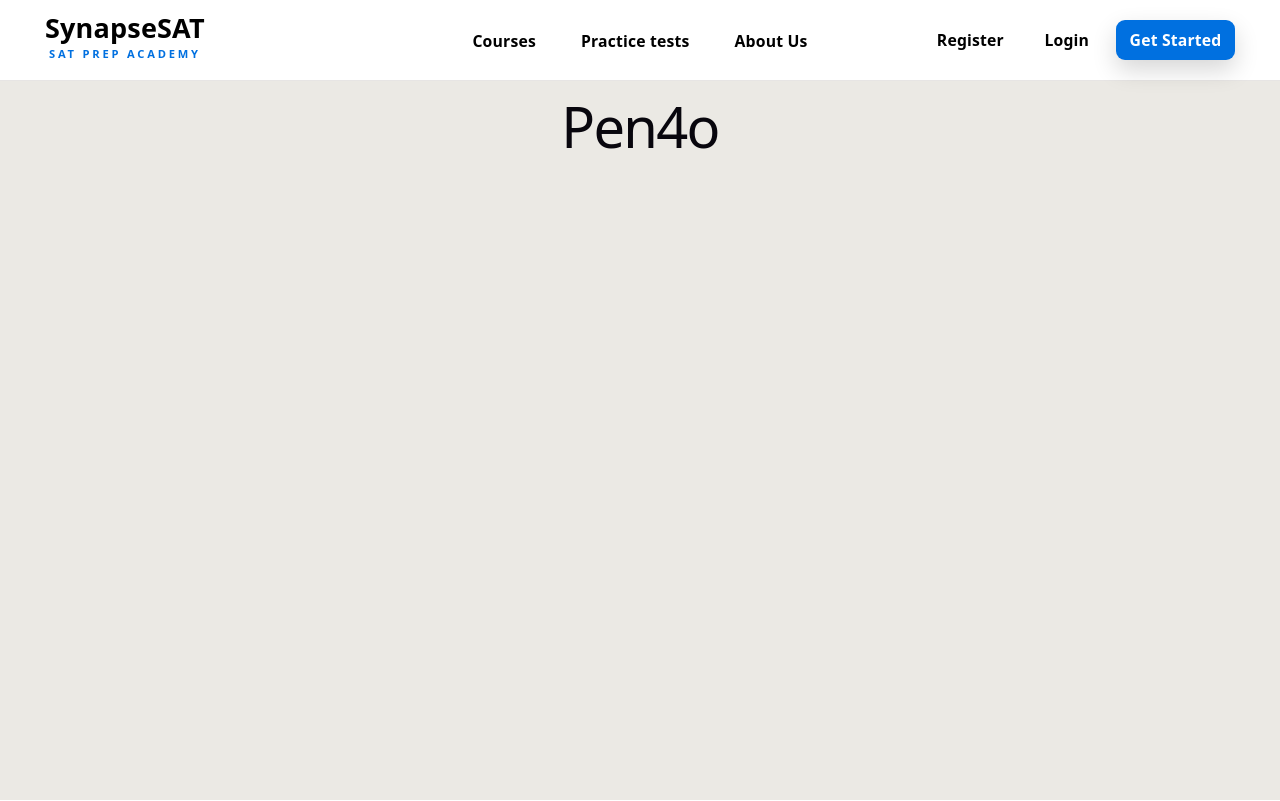
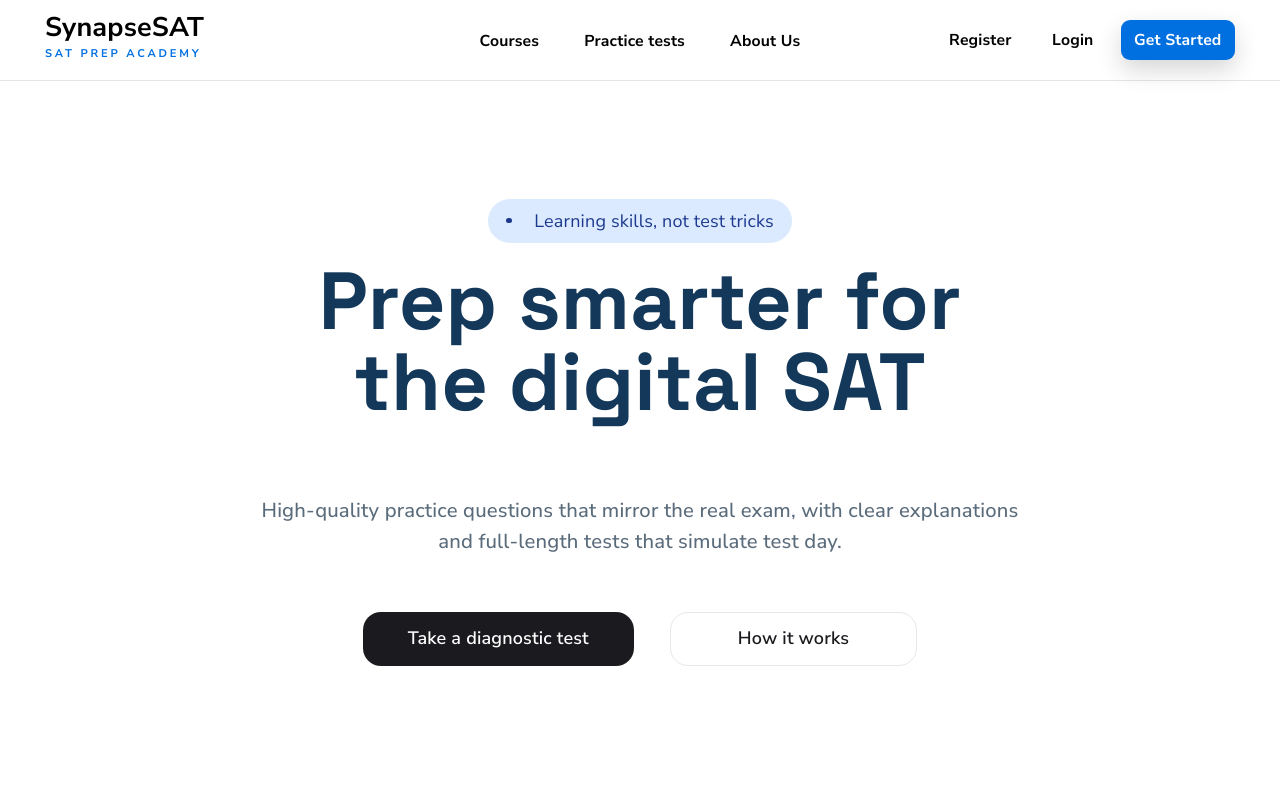
Before and after one commit to alexmehandzhiyska/synapse-sat-fe, a React (Vite) app: page / in a window 1280 px wide. Built offline with nearby package versions, Linux system fonts and the light colour scheme.

Commit message:
fet(home): create landing section

```diff
--- a/index.html
+++ b/index.html
@@ -4,6 +4,9 @@
     <meta charset="UTF-8" />
     <link rel="icon" type="image/svg+xml" href="/favicon.svg" />
     <meta name="viewport" content="width=device-width, initial-scale=1.0" />
+    <link rel="preconnect" href="https://fonts.googleapis.com">
+<link rel="preconnect" href="https://fonts.gstatic.com" crossorigin>
+<link href="https://fonts.googleapis.com/css2?family=Nunito+Sans:wght@400;700;800&display=swap" rel="stylesheet">
     <title>synapse-sat-fe</title>
   </head>
   <body>
--- a/src/components/Home/Home.tsx
+++ b/src/components/Home/Home.tsx
@@ -1,6 +1,18 @@
 const Home = () => {
     return (
-        <h1>Pen4o</h1>
+        <section className="flex flex-col h-[90vh] w-3/5 mx-auto justify-center items-center">
+            <div className="flex justify-between items-center rounded-4xl w-auto mb-4 px-4 py-2 bg-blue-100">
+                <span className="w-1.25 h-1.25 mr-5 rounded-[50%] bg-blue-900"></span>
+                <p className="text-blue-900">Learning skills, not test tricks</p>
+            </div>
+            <h1 className="text-7xl font-['Space_Grotesk'] font-extrabold text-[#13385A] text-center mb-8">Prep smarter for the digital SAT</h1>
+            <p className="text-lg font-medium text-[#5A6B7B] text-center my-8">High-quality practice questions that mirror the real exam, with clear explanations and full-length tests that simulate test day.</p>
+
+            <div className="flex">
+                <button className="btn btn-primary">Take a diagnostic test</button>
+                <button className="btn btn-secondary">How it works</button>
+            </div>
+        </section>
     );
 };
 
--- a/src/components/common/Layout/Header/Header.tsx
+++ b/src/components/common/Layout/Header/Header.tsx
@@ -40,7 +40,7 @@ const Header = () => {
 
                     <a
                         href="/login"
-                        className="relative px-3 py-2 text-sm font-bold text-black transition hover:text-stone-950 after:absolute after:left-0 after:bottom-0 after:h-px after:w-full after:origin-left after:scale-x-0 after:bg-stone-950 after:transition-transform hover:after:scale-x-100"
+                        className="relative px-3 py-2 text-sm font-bold text-black transition after:absolute after:left-0 after:bottom-0 after:h-px after:w-full after:origin-left after:scale-x-0 after:bg-stone-950 after:transition-transform hover:after:scale-x-100"
                     >
                         Login
                     </a>
--- a/src/index.css
+++ b/src/index.css
@@ -1,4 +1,19 @@
+@import url('https://fonts.googleapis.com/css2?family=Arvo:ital,wght@0,400;0,700;1,400;1,700&family=Nunito+Sans:ital,opsz,wght@0,6..12,200..1000;1,6..12,200..1000&family=Space+Grotesk:wght@300..700&display=swap');
 @import "tailwindcss";
+
+@layer components {
+    .btn {
+        @apply inline-flex items-center justify-center min-w-55 h-12 m-4 px-10 rounded-2xl text-base font-semibold transition-all duration-300;
+    }
+
+    .btn-primary {
+        @apply bg-[#1b1b1f] text-white hover:bg-[#43434d];
+    }
+
+    .btn-secondary {
+        @apply border border-gray-200 bg-white text-[#1b1b1f] hover:bg-gray-50;
+    }
+}
 
 :root {
     --text: #6b6375;
@@ -13,7 +28,7 @@
     --shadow:
         rgba(0, 0, 0, 0.1) 0 10px 15px -3px, rgba(0, 0, 0, 0.05) 0 4px 6px -2px;
 
-  --sans: system-ui, 'Segoe UI', Roboto, sans-serif;
+    --sans: 'Nunito Sans', system-ui, 'Segoe UI', Roboto, sans-serif;
     --heading: system-ui, 'Segoe UI', Roboto, sans-serif;
     --mono: ui-monospace, Consolas, monospace;
 
@@ -31,63 +46,3 @@
         font-size: 16px;
     }
 }
-
-#root {
-  width: 100%;
-  max-width: 100%;
-  margin: 0 auto;
-  text-align: center;
-  min-height: 100svh;
-  display: flex;
-  flex-direction: column;
-  box-sizing: border-box;
-  background-color: #EBE9E4;
-}
-
-body {
-  margin: 0;
-}
-
-h1,
-h2 {
-  font-family: var(--heading);
-  font-weight: 500;
-  color: var(--text-h);
-}
-
-h1 {
-  font-size: 56px;
-  letter-spacing: -1.68px;
-  margin: 32px 0;
-  @media (max-width: 1024px) {
-    font-size: 36px;
-    margin: 20px 0;
-  }
-}
-h2 {
-  font-size: 24px;
-  line-height: 118%;
-  letter-spacing: -0.24px;
-  margin: 0 0 8px;
-  @media (max-width: 1024px) {
-    font-size: 20px;
-  }
-}
-p {
-  margin: 0;
-}
-
-code,
-.counter {
-  font-family: var(--mono);
-  display: inline-flex;
-  border-radius: 4px;
-  color: var(--text-h);
-}
-
-code {
-  font-size: 15px;
-  line-height: 135%;
-  padding: 4px 8px;
-  background: var(--code-bg);
-}
```
Lines whose indentation alone changed are shown as unchanged.
